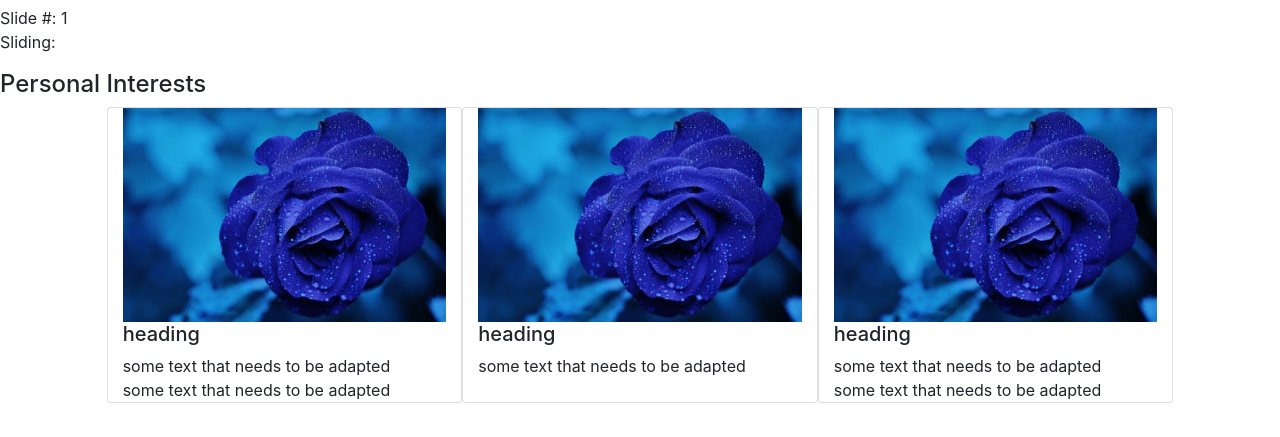
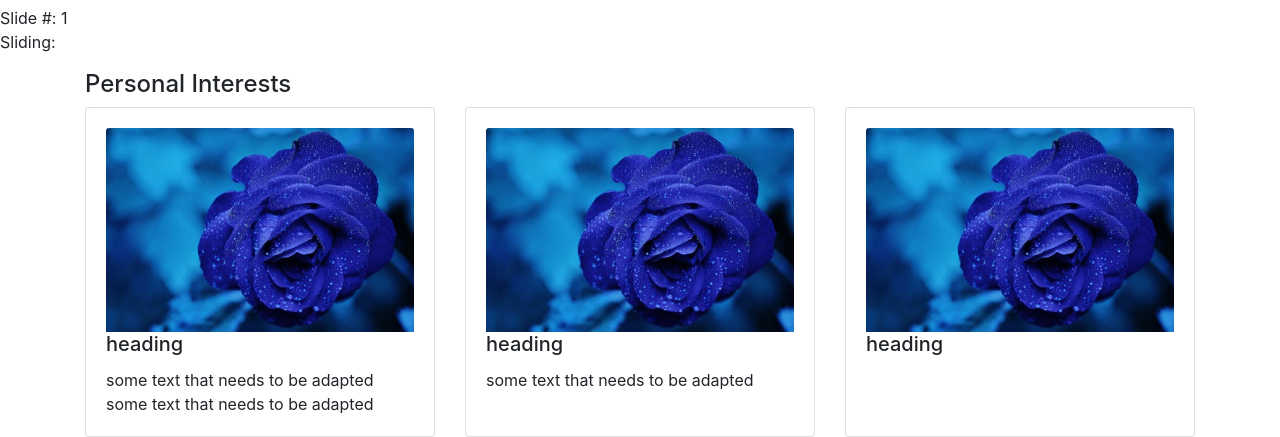
Before and after one commit to emmaculatej/personal-website, a Vue app in the folder personal-website/: page /#/personalInterests in a window 1280 px wide. Shown: the part 1915-2352 px from the top of the page. Before the commit the page ends 2318 px from the top, so only its background shows below. Built offline with nearby package versions, Linux system fonts and the light colour scheme.

Commit message:
adding cards for personal interests

```diff
--- a/personal-website/package.json
+++ b/personal-website/package.json
@@ -11,6 +11,7 @@
     "bootstrap": "^4.3.1",
     "bootstrap-vue": "^2.0.0-rc.26",
     "core-js": "^2.6.5",
+    "jquery": "^3.4.1",
     "vue": "^2.6.10",
     "vue-material": "^1.0.0-beta-11",
     "vue-router": "^3.0.7"
--- a/personal-website/src/components/PersonalInterests.vue
+++ b/personal-website/src/components/PersonalInterests.vue
@@ -1,28 +1,29 @@
 <template>
-<div>
+<div class="container">
     <h4> Personal Interests </h4>
-    <div class="container col-10">
-        <div class="row">
-            <div class="card col-4">
-                <img src="../assets/flower.jpg" />
-                <h5> heading </h5>
-                <span> some text that needs to be adapted </span>
-                <span> some text that needs to be adapted </span>
+        <div class="card-deck">
+            <div class="card">
+                <div class="card-body">
+                    <img class="card-img-top" src="../assets/flower.jpg" />
+                    <h5 class="card-title"> heading </h5>
+                    <span class="card-text"> some text that needs to be adapted </span>
+                    <span class="card-text"> some text that needs to be adapted </span>
+                </div>
             </div>
-            <div class="card col-4">
-                 <img src="../assets/flower.jpg" />
-                <h5> heading </h5>
-                <span> some text that needs to be adapted </span>
+            <div class="card">
+                <div class="card-body" alt="Card image cap">
+                    <img class="card-img-top" src="../assets/flower.jpg" />
+                    <h5 class="card-title"> heading </h5>
+                    <span class="card-text"> some text that needs to be adapted </span>
+                </div>
             </div>
-            <div class="card col-4">
-                 <img src="../assets/flower.jpg" />
-                <h5> heading </h5>
-                <span> some text that needs to be adapted </span>
-                <span> some text that needs to be adapted </span>
+            <div class="card">
+                <div class="card-body" alt="Card image cap">
+                        <img class="card-img-top" src="../assets/flower.jpg" />
+                        <h5 class="card-title"> heading </h5>
+                </div>
             </div>
         </div>
-    </div>
-
 </div>
 </template>
 
@@ -30,6 +31,5 @@
 
 export default {
     name: 'PersonalInterests'
-
 }
 </script>
```
Also changed, not shown: 1 other file (tests, documents, lock files or other folders).
